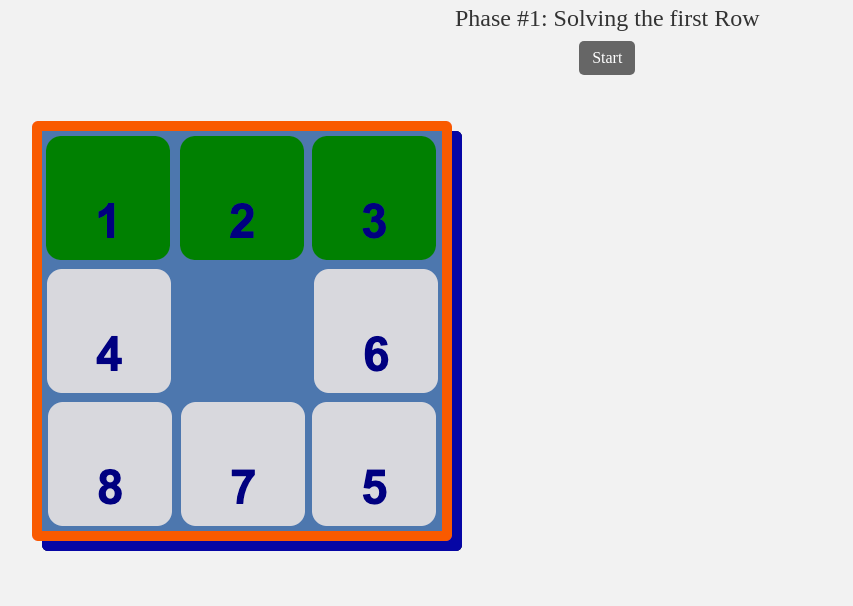
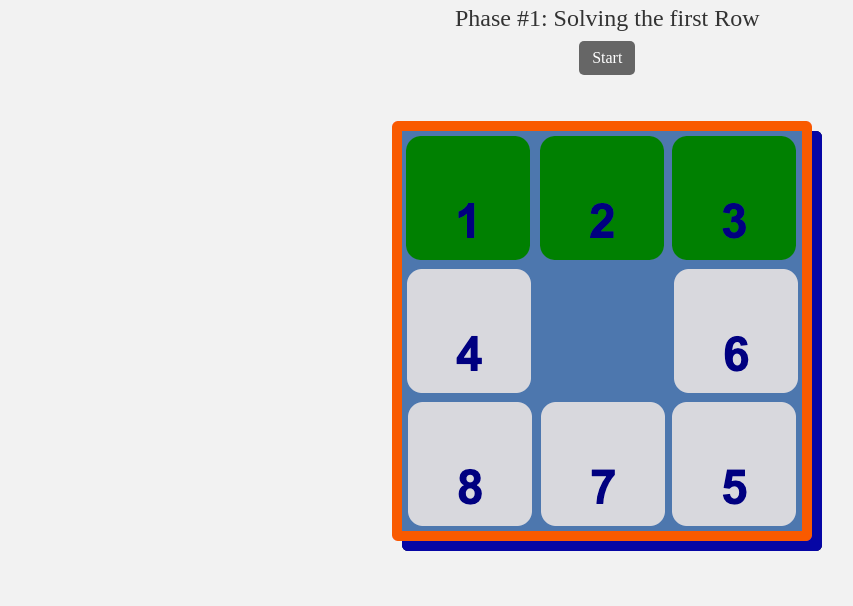
Before and after one commit to lucyhecht1/Interactive-Slide-Puzzle, a Flask app: page /row in a window 1280 px wide. Shown: the part 56-662 px from the top of the page, without its empty margins (34-887 px from the left). Run offline with Flask 3, Linux system fonts and the light colour scheme; some libraries are stand-ins or nearby versions.

Commit message:
Centered image

```diff
--- a/Sliding-Puzzle-main/templates/learnRow.html
+++ b/Sliding-Puzzle-main/templates/learnRow.html
@@ -15,7 +15,7 @@
         <div class="row">
             <button id="startButton" class="styled-button" >Start</button>
         </div>
-        <div>
+        <div class="row" style="text-align: center;">
             <img src="{{ url_for('static', filename='images/top-row-good.jpg') }}" alt="top-row-good-img">
         </div>
     </div>
```
